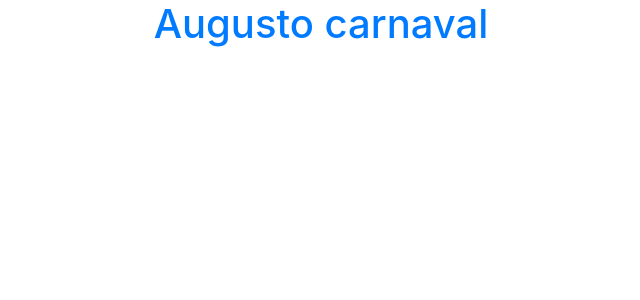
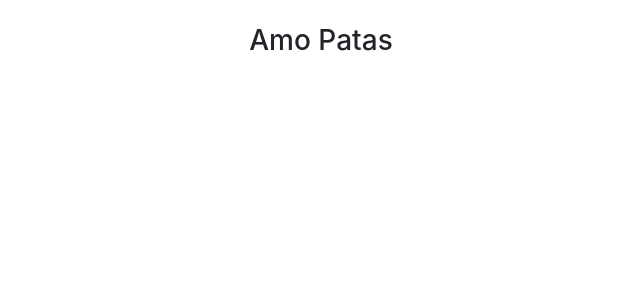
Before and after one commit to Auugust0-Carnaval/TCC-AmoPatasFrontend, an Angular app: page / in a window 1280 px wide. Shown: the top 300 px of the page, without its empty margins (319-959 px from the left). Built offline with nearby package versions, Linux system fonts and the light colour scheme.

Commit message:
Adicionanod Jquery e  iniciando tela de cadastro

```diff
--- a/package.json
+++ b/package.json
@@ -22,6 +22,7 @@
     "@ng-bootstrap/ng-bootstrap": "^12.0.0",
     "@popperjs/core": "^2.10.2",
     "bootstrap": "^4.6.0",
+    "jquery": "^3.6.0",
     "rxjs": "~7.5.0",
     "tslib": "^2.3.0",
     "zone.js": "~0.11.4"
--- a/src/app/app.component.html
+++ b/src/app/app.component.html
@@ -1,2 +1,39 @@
-<h1 class="text-center text-primary"> Augusto carnaval </h1>
+<div><br>
+  <h3 class="text-center">Amo Patas</h3>
+</div>
+
+
+
+
+
+
+
+
+
+
+
+
+
+
+
+
+
+
+
+
+
+
+
+
+
+
+
+
+
+
+
+
+
+
+
 <router-outlet></router-outlet>
```
Also changed, not shown: 1 other file (tests, documents, lock files or other folders).
